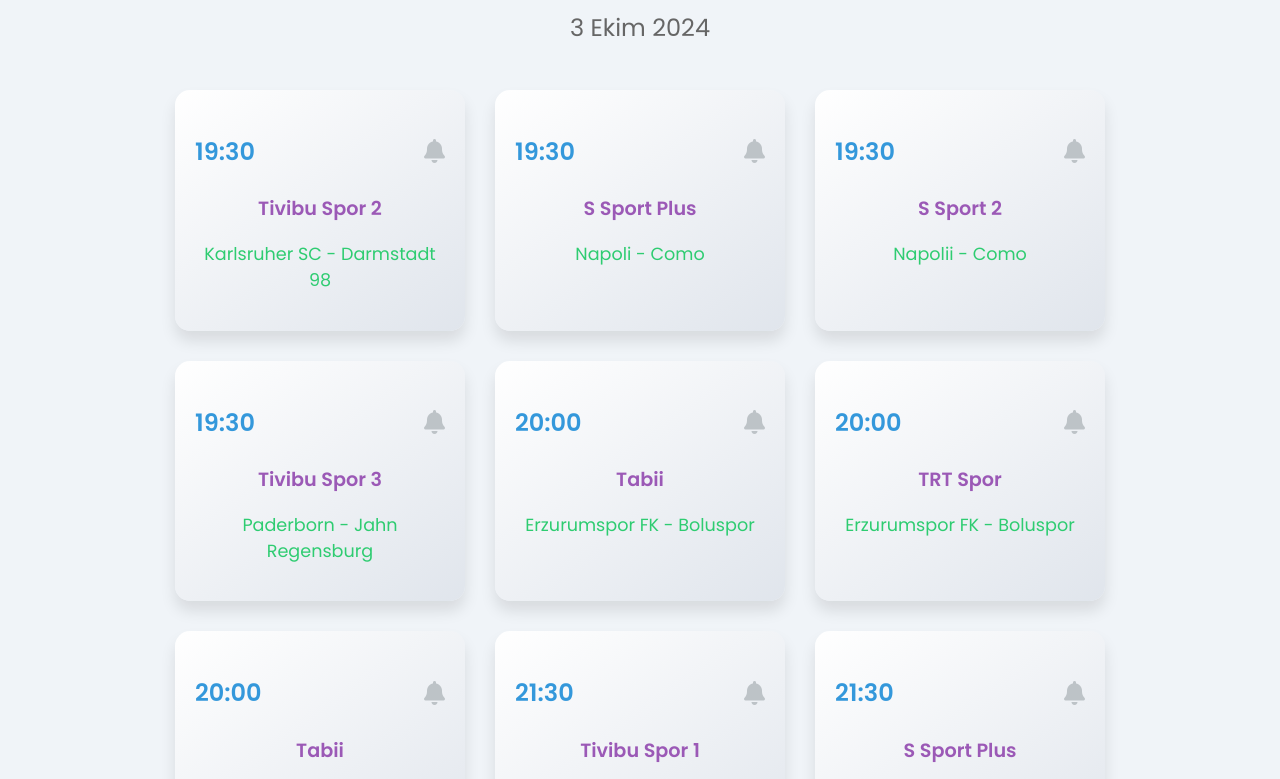
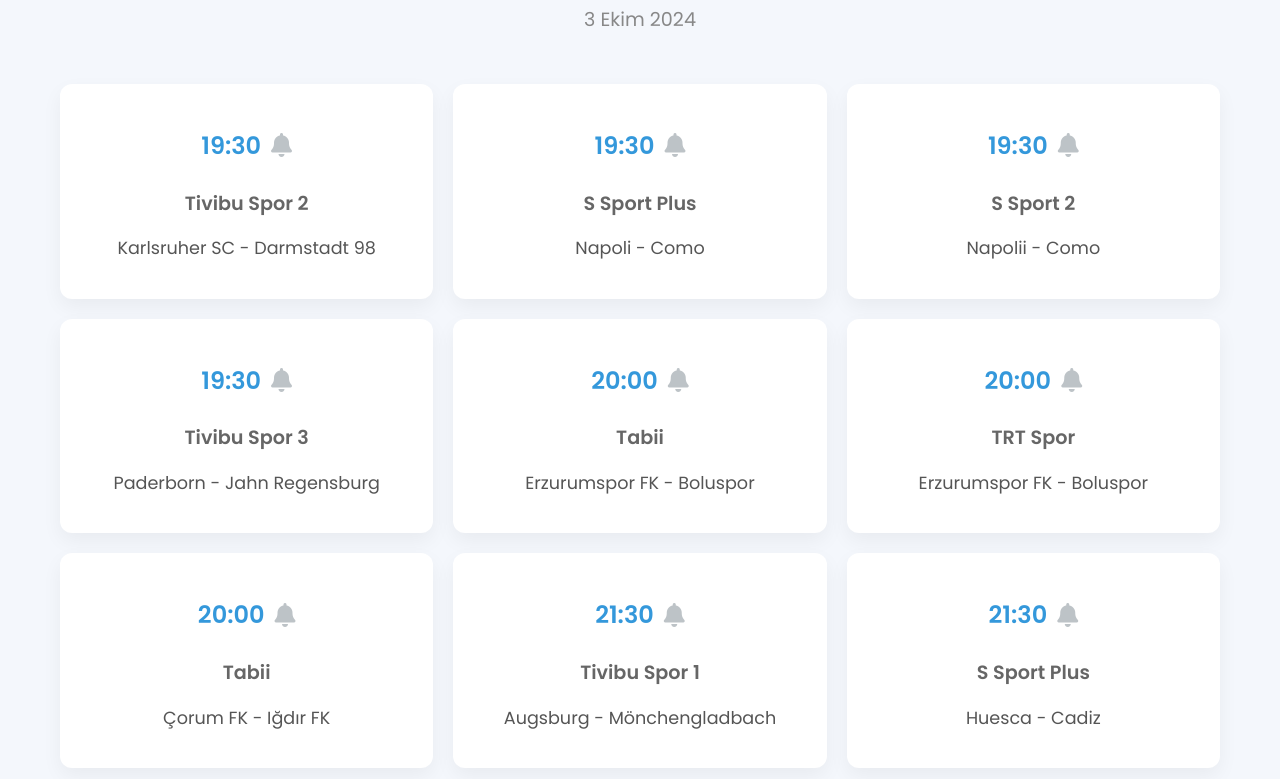
Before and after one commit to HaytHuyt/tv, a plain HTML site: page index.html in a window 1280 px wide. Shown: the part 121-900 px from the top of the page. Drawn offline with Linux system fonts and the light colour scheme.

Commit message:
Add files via upload

```diff
--- a/index.html
+++ b/index.html
@@ -13,10 +13,11 @@
 </head>
 <body>
 
-  <h1>Maç Programı</h1>
-  <p id="current-date"></p> <!-- Tarihi altına aldık -->
-
-  <div id="data-container"></div>
+  <div class="container">
+    <h1>Maç Programı</h1>
+    <p id="current-date"></p> <!-- Tarih bilgisi -->
+    <div id="data-container"></div> <!-- Maç bilgileri burada görünecek -->
+  </div>
 
   <!-- Alarm sesi -->
   <audio id="alarm-sound">
--- a/script.js
+++ b/script.js
@@ -6,8 +6,7 @@ document.addEventListener('DOMContentLoaded', () => {
   const formattedDate = today.toLocaleDateString('tr-TR', options);
   document.getElementById('current-date').textContent = formattedDate;
 
-    // Ekranı ve alarmları güncelle
-    fetch('https://raw.githubusercontent.com/HaytHuyt/tv/refs/heads/main/channels.json') // Yeni JSON dosya URL'i
+  fetch('https://raw.githubusercontent.com/HaytHuyt/tv/refs/heads/main/channels.json')
     .then(response => response.json())
     .then(data => {
       const container = document.getElementById('data-container');
@@ -49,25 +48,23 @@ document.addEventListener('DOMContentLoaded', () => {
     .catch(error => console.error('Hata:', error));
 });
 
-  const alarmTimers = {};  // Zamanlayıcıları tutacağımız nesne
+const alarmTimers = {};
 
 function setAlarm(timeString, alarmIcon, index) {
   const matchTime = parseTime(timeString);
-    const alarmTime = new Date(matchTime.getTime() - 10 * 60 * 1000); // 10 dakika önce
+  const alarmTime = new Date(matchTime.getTime() - 10 * 60 * 1000);
   const now = new Date();
   const timeUntilAlarm = alarmTime - now;
 
   if (timeUntilAlarm > 0) {
     alert('Alarm kuruldu! Saat ' + timeString + ' için 10 dakika önce uyarılacaksınız.');
 
-      // Alarm aktif hale gelir, rengi değişir
     alarmIcon.classList.remove('inactive');
     alarmIcon.classList.add('active');
 
-      // Zamanlayıcı kur ve alarmTimers'a kaydet
     const timerId = setTimeout(() => {
       playAlarm();
-        cancelAlarm(alarmIcon, index, timeString);  // Alarm çaldıktan sonra otomatik iptal
+      cancelAlarm(alarmIcon, index, timeString);
     }, timeUntilAlarm);
 
     alarmTimers[timeString] = timerId;
@@ -77,11 +74,9 @@ document.addEventListener('DOMContentLoaded', () => {
 }
 
 function cancelAlarm(alarmIcon, index, timeString) {
-    // Zamanlayıcı iptal edilir
   clearTimeout(alarmTimers[timeString]);
   delete alarmTimers[timeString];
 
-    // Alarm inaktif hale gelir, rengi değişir
   alarmIcon.classList.remove('active');
   alarmIcon.classList.add('inactive');
 
--- a/style.css
+++ b/style.css
@@ -1,75 +1,89 @@
 /* style.css */
 body {
   font-family: 'Poppins', sans-serif;
-    background-color: #f0f4f8;
+  background-color: #f4f7fc;
   margin: 0;
+  padding: 0;
+  color: #333;
+}
+
+.container {
+  max-width: 1200px;
+  margin: 0 auto;
   padding: 20px;
 }
 
 h1 {
   text-align: center;
   color: #333;
-    font-weight: 600;
-    font-size: 2.5em;
+  font-size: 2.5rem;
   margin-bottom: 10px;
 }
 
 #current-date {
   text-align: center;
-    font-size: 1.5em; /* Time (saat) ile aynı boyut */
-    color: #666;
+  font-size: 1.2rem;
+  color: #888;
   margin-bottom: 30px;
 }
 
 #data-container {
-    display: flex;
-    flex-wrap: wrap;
-    justify-content: center;
+  display: grid;
+  grid-template-columns: repeat(auto-fit, minmax(300px, 1fr));
+  gap: 20px;
+  padding: 20px;
 }
 
 .card {
-    background: linear-gradient(145deg, #fff, #e0e5ec);
-    border-radius: 15px;
-    box-shadow: 0 10px 15px rgba(0, 0, 0, 0.1);
-    margin: 15px;
+  background: #ffffff;
+  border-radius: 12px;
   padding: 20px;
-    width: 250px;
+  box-shadow: 0 8px 20px rgba(0, 0, 0, 0.05);
+  transition: all 0.3s ease;
   text-align: center;
-    transition: transform 0.3s ease;
+  position: relative;
 }
 
 .card:hover {
-    transform: scale(1.05);
-    box-shadow: 0 15px 25px rgba(0, 0, 0, 0.2);
+  transform: translateY(-5px);
+  box-shadow: 0 15px 25px rgba(0, 0, 0, 0.1);
 }
 
 .card h3 {
   color: #3498db;
-    font-size: 1.5em; /* Saatin boyutu */
+  font-size: 1.5rem;
   margin-bottom: 10px;
   display: flex;
-    justify-content: space-between;
+  justify-content: center;
   align-items: center;
 }
 
+.card h3 i {
+  margin-left: 10px;
+  color: #e74c3c;
+  cursor: pointer;
+}
+
 .card h4 {
-    color: #9b59b6;
-    font-size: 1.2em;
-    margin-bottom: 5px;
+  font-size: 1.2rem;
+  color: #666;
+  margin-bottom: 10px;
 }
 
 .card p {
-    color: #2ecc71;
-    font-size: 1.1em;
+  font-size: 1.1rem;
+  color: #555;
 }
 
-  /* Alarm ikonunun inaktif hali (soluk renk) */
+.alarm-icon {
+  font-size: 1.5rem;
+}
+
 .alarm-icon.inactive {
   color: #bdc3c7;
   cursor: pointer;
 }
 
-  /* Alarm ikonunun aktif hali (canlı renk) */
 .alarm-icon.active {
   color: #e74c3c;
   cursor: pointer;
@@ -77,12 +91,6 @@ body {
 
 @media (max-width: 768px) {
   #data-container {
-      flex-direction: column;
-      align-items: center;
-    }
-
-    .card {
-      width: 90%;
-      margin-bottom: 20px;
+    grid-template-columns: 1fr;
   }
 }
```
Lines whose indentation alone changed are shown as unchanged.
